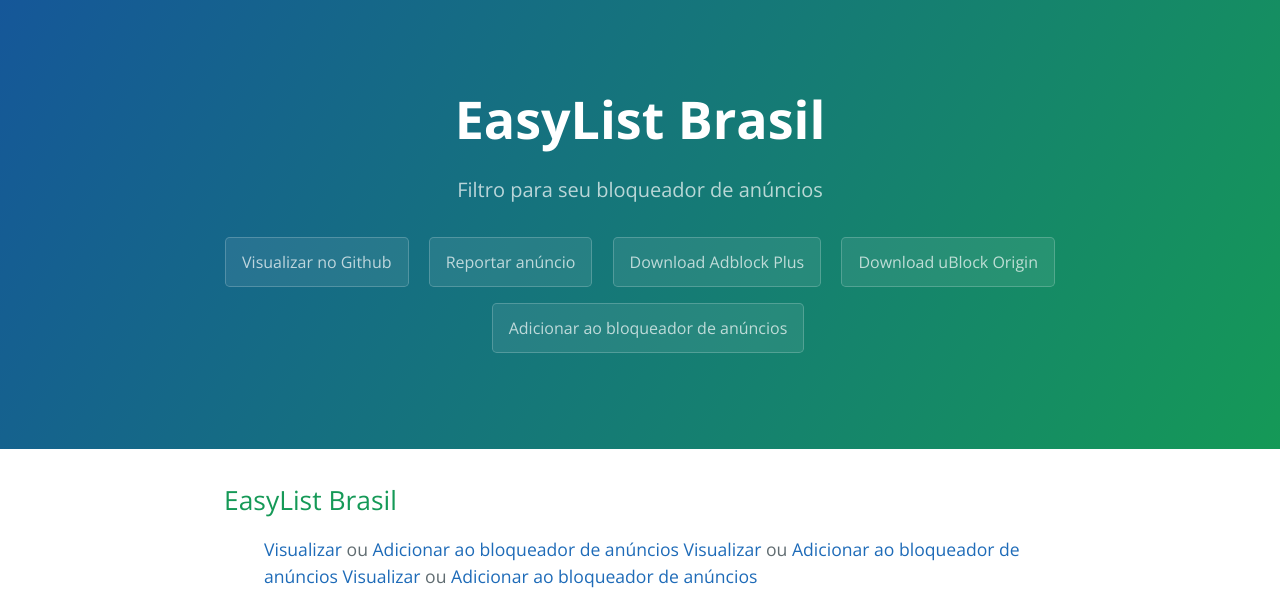
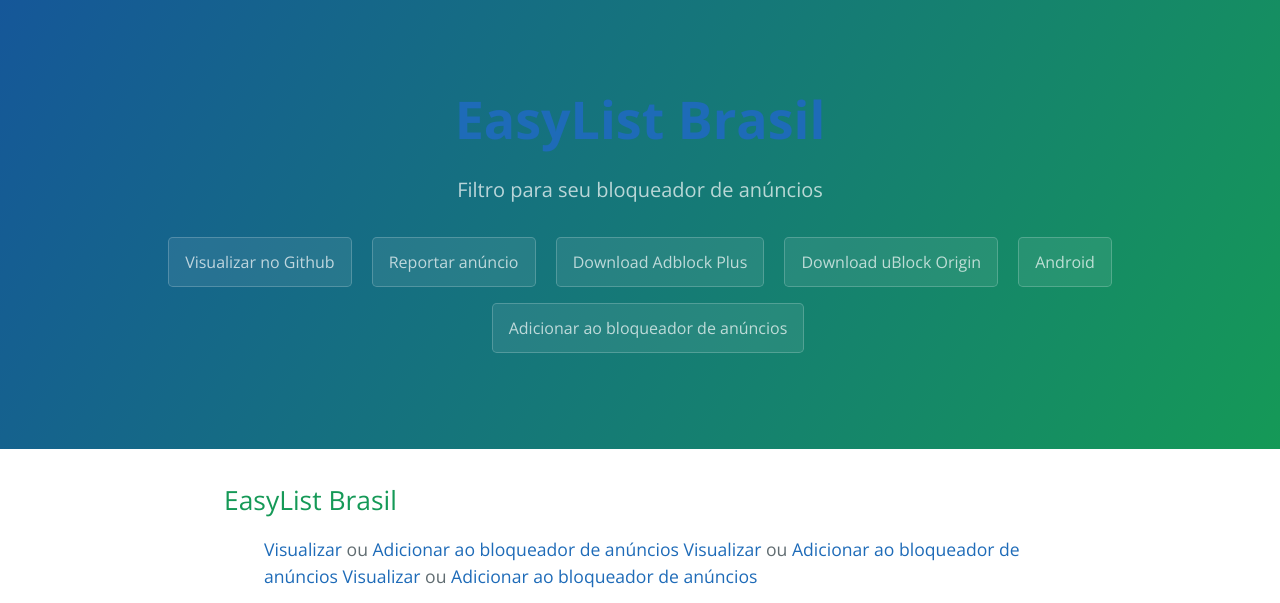
Before and after one commit to easylistbrasil/easylistbrasil.github.io, a Jekyll site: the page built from index.html, in a window 1280 px wide, cut to the strip 0-603 px from the top of the page. Built offline with Jekyll 4.4.1, drawn with Linux system fonts in a browser that asks for light colours; the list of posts is cut into pages by our own code.

Commit message:
Update page-header.html

```diff
--- a/_includes/page-header.html
+++ b/_includes/page-header.html
@@ -1,9 +1,10 @@
 <section class="page-header">
-  <h1 class="project-name">{{ site.title }}</h1>
+  <h1 class="project-name"><a href="{{ site.home }}">{{ site.title }}</a></h1>
   <h2 class="project-tagline">{{ site.tagline }}</h2>
   <a href="{{ site.repository }}" class="btn">{{ site.view-menu }}</a>
   <a href="{{ site.issue-url }}" class="btn">{{ site.issue }}</a>
   <a href="{{ site.adblock-url }}" class="btn" target="_blank">{{ site.adblock-menu }}</a>
   <a href="{{ site.ublock-url }}" class="btn" target="_blank">{{ site.ublock-menu }}</a>
+  <a href="{{ site.androidlink }}" class="btn">{{ site.androidname }}</a>
   <a href="abp:subscribe?location={{ site.url }}&title={{ site.title }}" class="btn">{{ site.add }}</a>
   </section>
```
